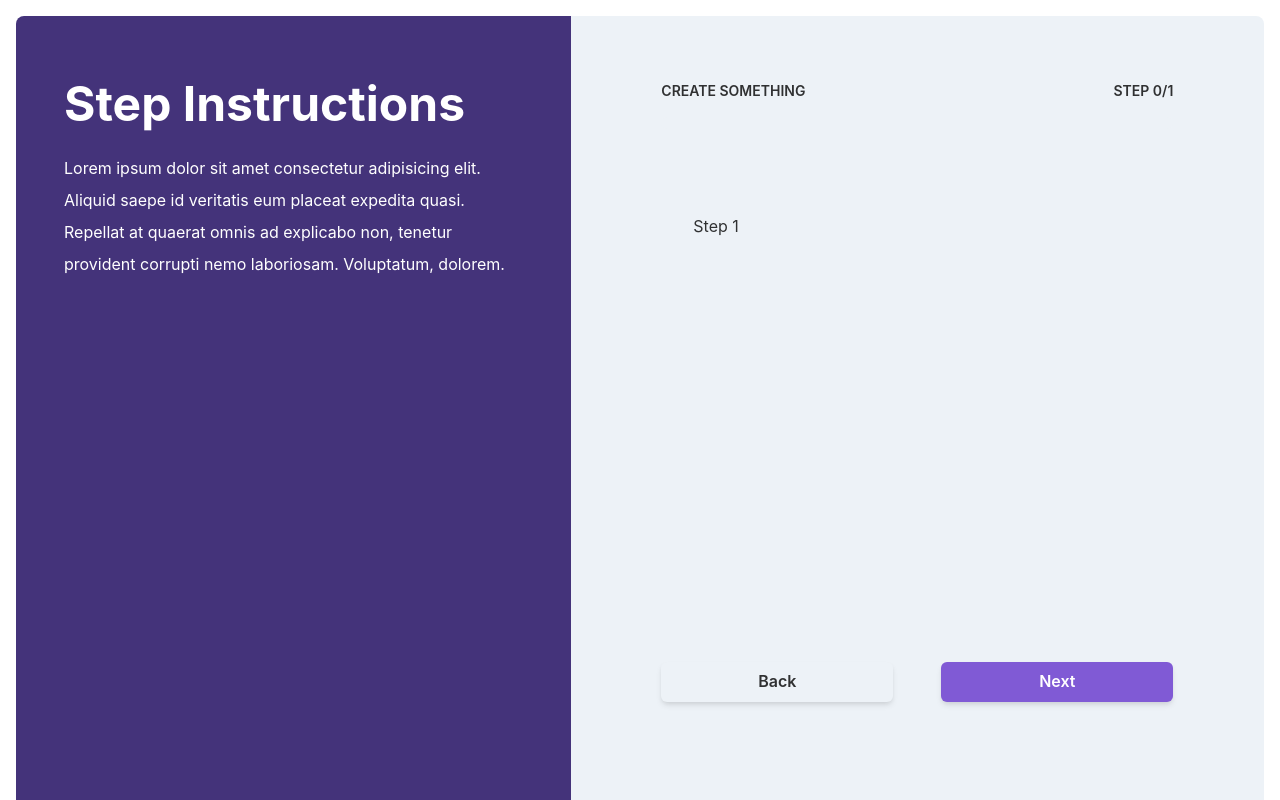
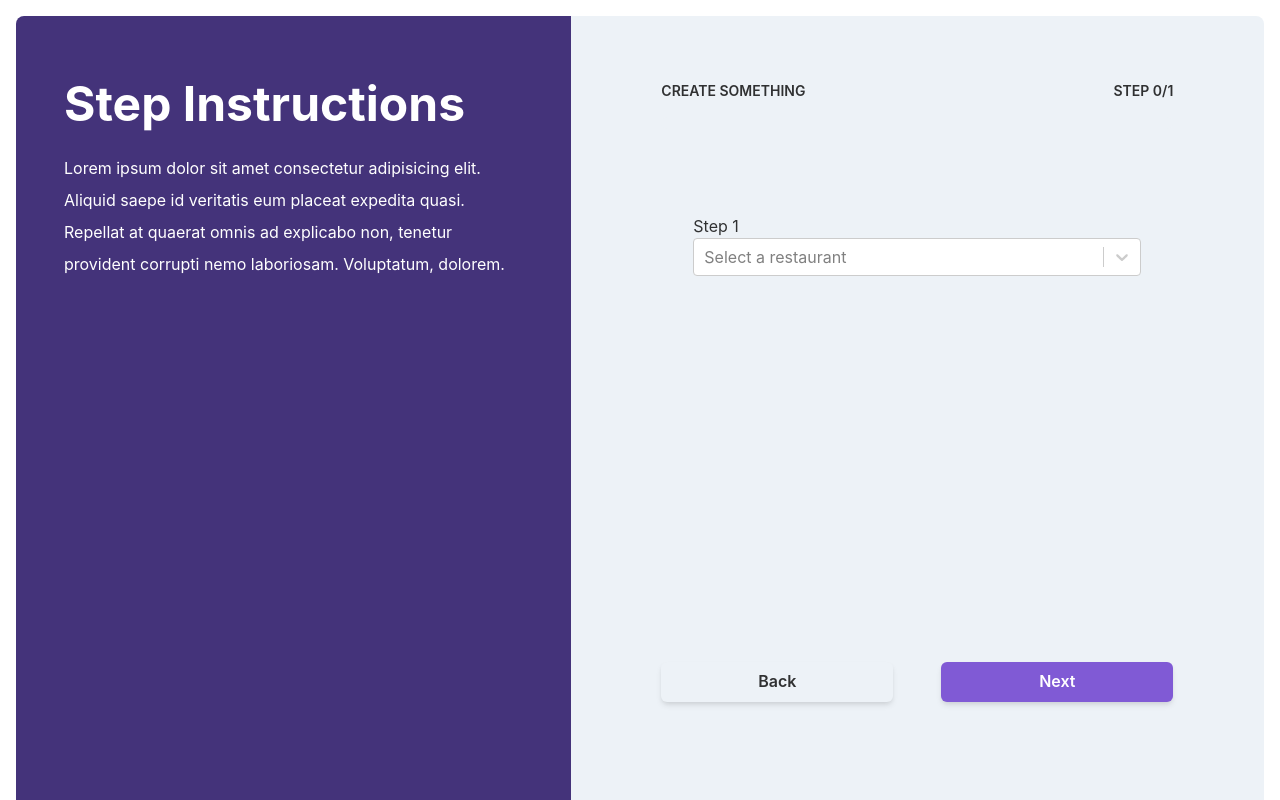
Before and after one commit to tinacoding/react-wizard, a React (Create React App) app: page / in a window 1280 px wide. Built offline with nearby package versions, Linux system fonts and the light colour scheme; a web font is replaced by a local one.

Commit message:
save point

```diff
--- a/package.json
+++ b/package.json
@@ -13,11 +13,14 @@
     "@types/node": "^12.0.0",
     "@types/react": "^17.0.0",
     "@types/react-dom": "^17.0.0",
+    "@types/react-select": "^4.0.17",
     "eslint-config-airbnb": "^18.2.1",
     "framer-motion": "^4.1.17",
     "react": "^17.0.2",
     "react-dom": "^17.0.2",
+    "react-hook-form": "^7.15.0",
     "react-scripts": "4.0.3",
+    "react-select": "^4.3.1",
     "typescript": "^4.1.2",
     "web-vitals": "^1.0.1"
   },
--- a/src/components/Wizard/WizardContent/WizardContent.tsx
+++ b/src/components/Wizard/WizardContent/WizardContent.tsx
@@ -1,25 +1,30 @@
 import { Container, Grid, GridItem } from "@chakra-ui/react";
+import { useForm } from "react-hook-form";
 import WizardBody from "src/components/Wizard/WizardContent/WizardBody";
 import WizardFooter from "src/components/Wizard/WizardContent/WizardFooter";
 import WizardHeader from "src/components/Wizard/WizardContent/WizardHeader";
+import { WizardFormProvider } from "src/context/WizardFormContext";
 
 type WizardContentProps = {
   title: string;
 };
 
 function WizardContent({ title }: WizardContentProps): JSX.Element {
+  const form = useForm();
   return (
     <Container maxW="xl" paddingX="8" paddingY="12" color="blackAlpha.800">
       <Grid h="700px" w="100%" templateRows="repeat(6, 1fr)" templateColumns="repeat(12, 1fr)" gap={2}>
         <GridItem rowSpan={1} colSpan={12}>
           <WizardHeader title={title} />
         </GridItem>
+        <WizardFormProvider form={form}>
           <GridItem rowSpan={4} colSpan={12} padding="8">
             <WizardBody />
           </GridItem>
           <GridItem rowSpan={1} colSpan={12} paddingY="2">
             <WizardFooter />
           </GridItem>
+        </WizardFormProvider>
       </Grid>
     </Container>
   );
--- a/src/components/Wizard/steps/Step1.tsx
+++ b/src/components/Wizard/steps/Step1.tsx
@@ -1,5 +1,36 @@
+import { restaurants } from "src/components/Wizard/steps/api";
+import Select from "react-select";
+import { useContext, useEffect, useState } from "react";
+import { WizardFormContext } from "src/context/WizardFormContext";
+import { Controller } from "react-hook-form";
+
+type SelectOption = { value: string; label: string };
 function Step1(): JSX.Element {
-  return <div>Step 1</div>;
+  const [options, setOptions] = useState([] as SelectOption[]);
+  const { control } = useContext(WizardFormContext);
+
+  useEffect(() => {
+    const restuarantOptions = restaurants.map(({ name, id }) => ({ value: id, label: name }));
+    setOptions(restuarantOptions);
+  }, []);
+
+  return (
+    <div>
+      Step 1
+      <Controller
+        render={({ field: { onChange } }) => (
+          <Select
+            options={options}
+            placeholder="Select a restaurant"
+            onChange={(e) => onChange(e?.value)}
+            isClearable
+          />
+        )}
+        control={control}
+        name="restaurant"
+      />
+    </div>
+  );
 }
 
 export default Step1;
--- /dev/null
+++ b/src/components/Wizard/steps/api.ts
@@ -0,0 +1,53 @@
+/* eslint-disable import/prefer-default-export */
+export const restaurants = [
+  {
+    id: "0d3d1e40-8588-4e9e-8ca0-2182c1206f72",
+    name: "Desert spiny lizard",
+    capacity: 35,
+  },
+  {
+    id: "121b8029-9ea3-4009-a449-75251b67545a",
+    name: "Bobcat",
+    capacity: 47,
+  },
+  {
+    id: "52dc4661-004f-489d-ba1b-e3797fd074c5",
+    name: "Defassa waterbuck",
+    capacity: 12,
+  },
+  {
+    id: "c4c86d28-4549-4703-9fb6-17efcaa08b37",
+    name: "Hoopoe, eurasian",
+    capacity: 91,
+  },
+  {
+    id: "b1b84b17-f3ad-4330-83c8-8e9479f774ed",
+    name: "Common palm civet",
+    capacity: 54,
+  },
+  {
+    id: "8a335765-9401-42a5-8405-211f7d861b99",
+    name: "Southern black-backed gull",
+    capacity: 82,
+  },
+  {
+    id: "5b461745-a780-4146-8fac-ca9cb7c0cf25",
+    name: "Hudsonian godwit",
+    capacity: 4,
+  },
+  {
+    id: "f6b492ad-b376-442c-b7cf-b86d6651cdfe",
+    name: "Heron, yellow-crowned night",
+    capacity: 92,
+  },
+  {
+    id: "fb8711de-f10d-424c-bf19-04deb6f1901c",
+    name: "Crane, wattled",
+    capacity: 61,
+  },
+  {
+    id: "dfed383f-2899-4fa7-a4b0-5cb313f4cb5e",
+    name: "Capuchin, white-fronted",
+    capacity: 12,
+  },
+];
--- /dev/null
+++ b/src/context/WizardFormContext.tsx
@@ -0,0 +1,13 @@
+import { createContext } from "react";
+import { FieldValues, UseFormReturn } from "react-hook-form";
+
+// eslint-disable-next-line @typescript-eslint/ban-types
+type FormContext = UseFormReturn<FieldValues, object>;
+
+export const WizardFormContext = createContext({} as FormContext);
+
+type WizardFormProviderProps = { children: React.ReactNode; form: FormContext };
+
+export function WizardFormProvider({ children, form }: WizardFormProviderProps): JSX.Element {
+  return <WizardFormContext.Provider value={{ ...form }}>{children}</WizardFormContext.Provider>;
+}
```
Also changed, not shown: 1 other file (tests, documents, lock files or other folders). Lines whose indentation alone changed are shown as unchanged.
